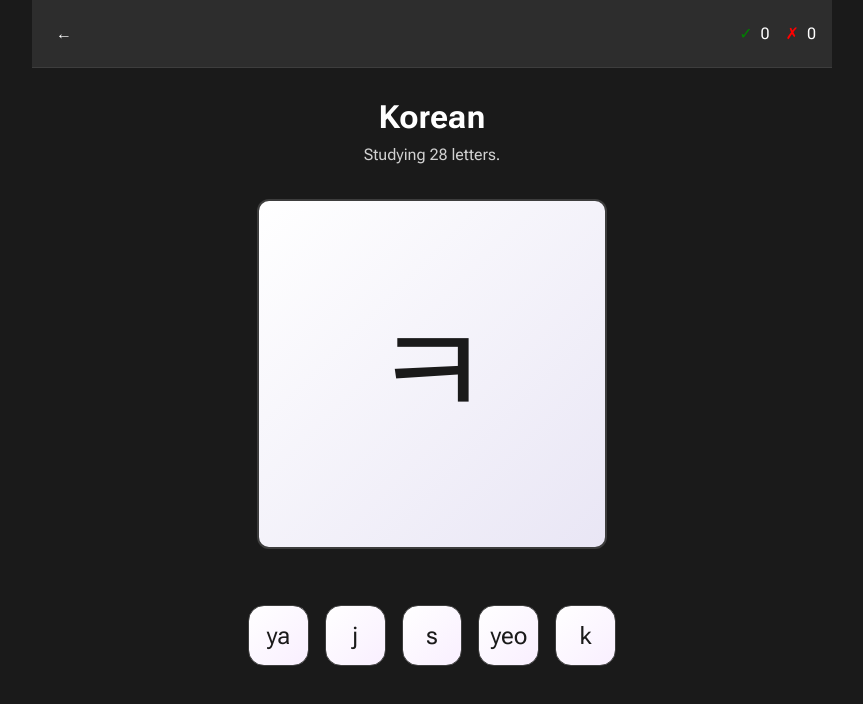
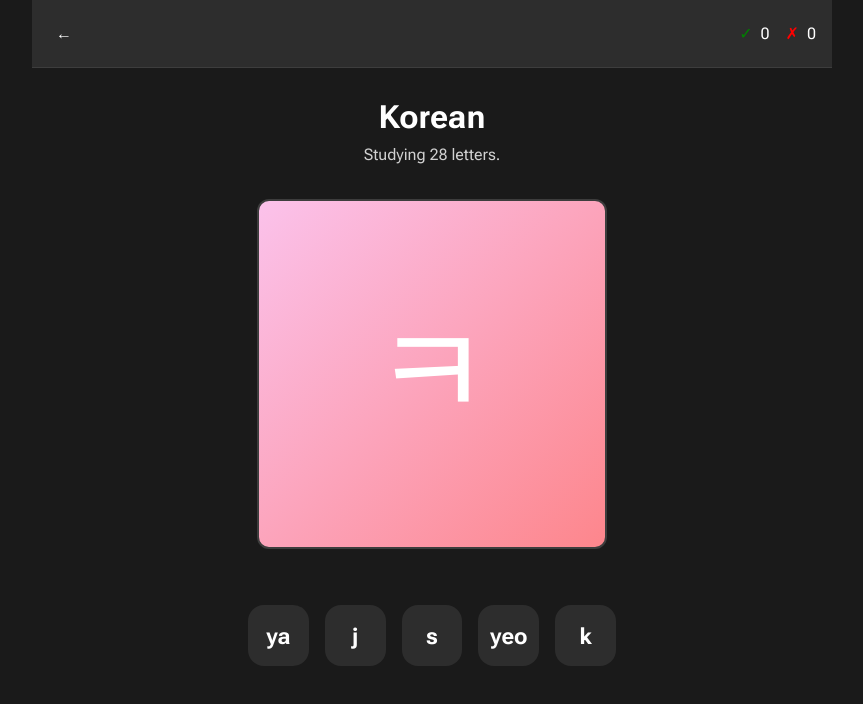
Before and after one commit to bahtibyte/langbit, a React (Vite) app: page /korean in a window 1280 px wide. Shown: the top 704 px of the page, without its empty margins (208-1071 px from the left). Built offline with nearby package versions, Linux system fonts and the light colour scheme.

Commit message:
game page ui small tweaks

```diff
--- a/src/components/korean/AnswerOptions.tsx
+++ b/src/components/korean/AnswerOptions.tsx
@@ -1,9 +1,23 @@
 interface AnswerOptionsProps {
   options: string[];
   onAnswerClick: (answer: string) => void;
+  gameType?: 'vowels' | 'consonants' | 'both';
 }
 
-export function AnswerOptions({ options, onAnswerClick }: AnswerOptionsProps) {
+export function AnswerOptions({ options, onAnswerClick, gameType = 'both' }: AnswerOptionsProps) {
+  const getGradient = () => {
+    switch (gameType) {
+      case 'vowels':
+        return 'linear-gradient(135deg, #FF768F 0%, #FEA3AA 33%, #F8A293 66%, #FF9572 100%)';
+      case 'consonants':
+        return 'linear-gradient(135deg, #a18cd1 0%, #fbc2eb 100%)';
+      case 'both':
+        return 'linear-gradient(135deg, #fbc2eb 0%, #fd868c 100%)';
+      default:
+        return 'linear-gradient(135deg, #fbc2eb 0%, #fd868c 100%)';
+    }
+  };
+
   return (
     <div style={{
       width: '100%',
@@ -18,23 +32,10 @@ export function AnswerOptions({ options, onAnswerClick }: AnswerOptionsProps) {
         <button
           key={option}
           onClick={() => onAnswerClick(option)}
+          className="answer-button"
           style={{
-            flex: 1,
-            aspectRatio: '1',
-            borderRadius: '16px',
-            border: '1px solid var(--border)',
-            background: 'linear-gradient(135deg, #FFFFFF 0%, #F9EFFF 100%)',
-            color: 'var(--background)',
-            cursor: 'pointer',
-            padding: '0.5rem',
-            whiteSpace: 'nowrap',
-            overflow: 'hidden',
-            textOverflow: 'ellipsis',
-            display: 'flex',
-            alignItems: 'center',
-            justifyContent: 'center',
-            fontSize: '1.5rem'
-          }}
+            '--hover-gradient': getGradient()
+          } as React.CSSProperties}
         >
           {option}
         </button>
@@ -42,3 +43,43 @@ export function AnswerOptions({ options, onAnswerClick }: AnswerOptionsProps) {
     </div>
   );
 }
+
+const style = document.createElement('style');
+style.textContent = `
+  .answer-button {
+    flex: 1;
+    aspect-ratio: 1;
+    border-radius: 16px;
+    border: none;
+    background: #2d2d2d;
+    color: #FFFFFF;
+    cursor: pointer;
+    padding: 0.5rem;
+    white-space: nowrap;
+    overflow: hidden;
+    text-overflow: ellipsis;
+    display: flex;
+    align-items: center;
+    justify-content: center;
+    font-size: 1.4rem;
+    font-family: 'Roboto Flex';
+    font-weight: 700;
+    transform: scale(1);
+    transition: transform 0.6s cubic-bezier(0.4, 0, 0.2, 1), background 0s;
+  }
+
+  .answer-button:hover {
+    transform: scale(1.1);
+    background: var(--hover-gradient);
+    animation: shake 1.2s cubic-bezier(0.4, 0, 0.2, 1) infinite alternate;
+  }
+
+  @keyframes shake {
+    0% { transform: scale(1.1) rotate(0deg); }
+    25% { transform: scale(1.1) rotate(2deg); }
+    50% { transform: scale(1.1) rotate(-2deg); }
+    75% { transform: scale(1.1) rotate(2deg); }
+    100% { transform: scale(1.1) rotate(0deg); }
+  }
+`;
+document.head.appendChild(style);
--- a/src/components/korean/QuestionCard.tsx
+++ b/src/components/korean/QuestionCard.tsx
@@ -1,8 +1,22 @@
 interface QuestionCardProps {
   question: string;
+  gameType?: 'vowels' | 'consonants' | 'both';
 }
 
-export function QuestionCard({ question }: QuestionCardProps) {
+export function QuestionCard({ question, gameType = 'both' }: QuestionCardProps) {
+  const getGradient = () => {
+    switch (gameType) {
+      case 'vowels':
+        return 'linear-gradient(135deg, #FF768F 0%, #FEA3AA 33%, #F8A293 66%, #FF9572 100%)';
+      case 'consonants':
+        return 'linear-gradient(135deg, #a18cd1 0%, #fbc2eb 100%)';
+      case 'both':
+        return 'linear-gradient(135deg, #fbc2eb 0%, #fd868c 100%)';
+      default:
+        return 'linear-gradient(135deg, #fbc2eb 0%, #fd868c 100%)';
+    }
+  };
+
   return (
     <div
       style={{
@@ -17,8 +31,8 @@ export function QuestionCard({ question }: QuestionCardProps) {
         justifyContent: 'center',
         border: '2px solid var(--border)',
         borderRadius: '12px',
-        background: 'linear-gradient(135deg, #FFFFFF 0%, #E9E6F5 100%)',
-        color: 'var(--background)',
+        background: getGradient(),
+        color: '#FFFFFF',
         margin: '0 auto'
       }}
     >
--- a/src/pages/Korean.tsx
+++ b/src/pages/Korean.tsx
@@ -119,7 +119,7 @@ function Korean() {
           overflow: 'hidden'
         }}>
           <GameInfo remainingCount={questionPool.length} />
-          <QuestionCard question={currentQuestion[0]} />
+          <QuestionCard question={currentQuestion[0]} gameType={gameType as 'vowels' | 'consonants' | 'both'} />
 
           <div style={{
             width: '100%',
@@ -135,6 +135,7 @@ function Korean() {
               <AnswerOptions
                 options={options}
                 onAnswerClick={handleAnswerClick}
+                gameType={gameType as 'vowels' | 'consonants' | 'both'}
               />
             ) : (
               <RoundControls
```
Also changed, not shown: src/components/korean/RoundControls.css (added, +37 -0 lines).
